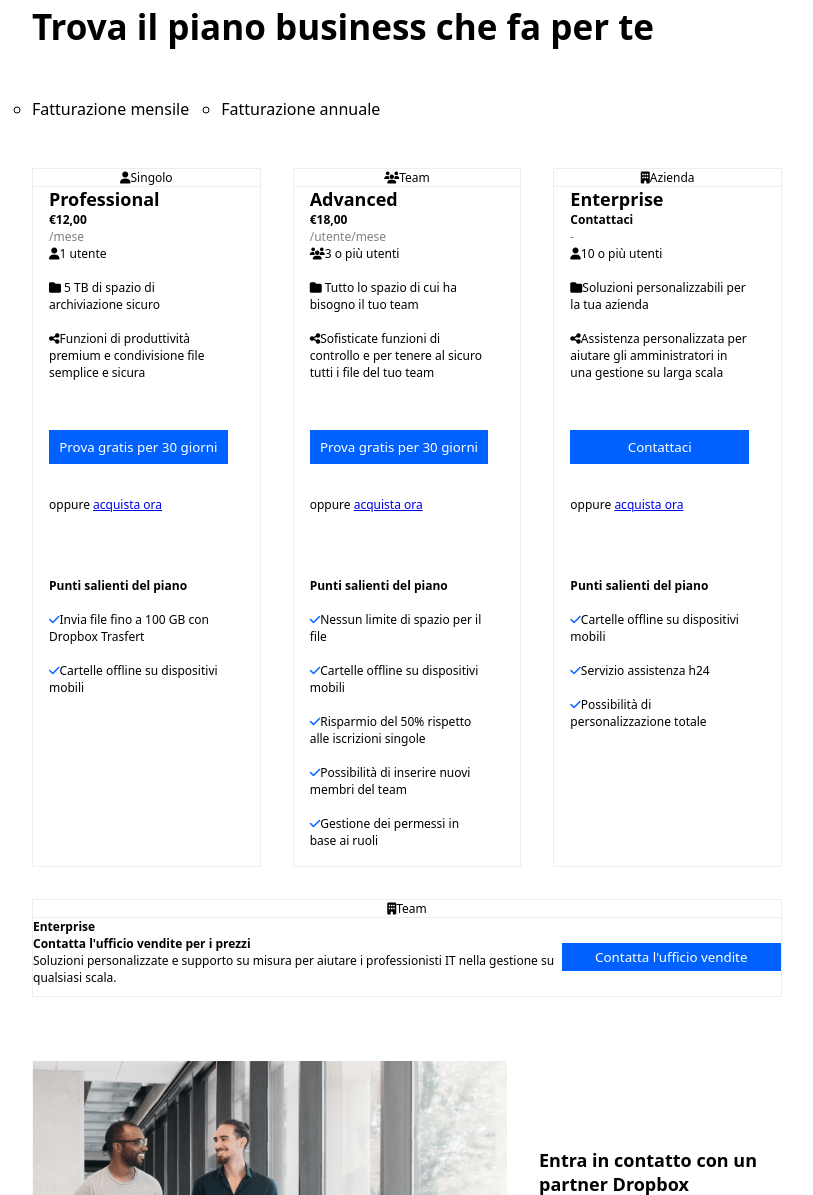
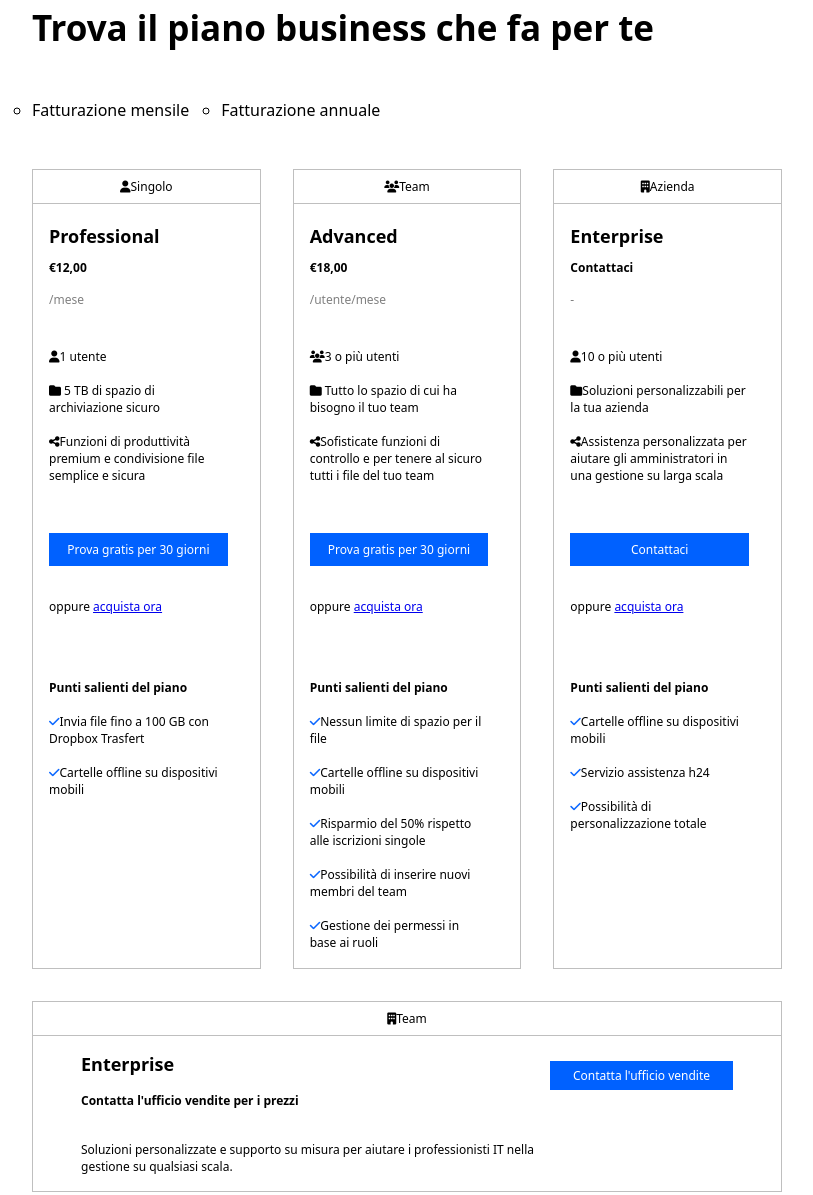
Before and after one commit to Benedetta-Barbone/htmlcss-dropbox, a plain HTML site: page index.html in a window 1280 px wide. Shown: the part 824-2019 px from the top of the page, without its empty margins (233-1046 px from the left). Drawn offline with Linux system fonts and the light colour scheme.

Commit message:
piccole modifiche nav

```diff
--- a/index.html
+++ b/index.html
@@ -189,7 +189,7 @@
                 </section>
                 <section class="enterprise">
                     <div>
-                        <h1>Enterprise</h1>
+                        <h2>Enterprise</h2>
                         <p class="font-bold">Contatta l'ufficio vendite per i prezzi</p>
                         <p>Soluzioni personalizzate e supporto su misura per aiutare i professionisti IT nella gestione su qualsiasi scala.</p>
                     </div>
--- a/style/style.css
+++ b/style/style.css
@@ -16,21 +16,18 @@
 .navigazione{
     display: flex;
     justify-content: space-between;
+    align-items: center;
 }
 
 li{
     padding-right: 2rem;
 }
 
-.logo-small{
-    padding-bottom: 1rem;
-}
-
 nav{
     display: flex;
     justify-content: space-between;
     align-items: center;
-    padding-top: 1rem;
+    padding: 1rem 0;
 }
 
 .btn{
@@ -47,9 +44,14 @@
 }
 
 .btn-prova{
-    padding: 5px 0px;
+    padding: 6px 0px;
   margin: 25px 100px 25px 0;
   width: 100%;
+  font-size: 12px;
+}
+
+.prova-gratuita>button{
+    width: 60%;
 }
 
 
@@ -110,6 +112,7 @@
     padding: 8rem 0;
 }
 
+
 .titolo-sezioni{
     font-weight: 600;
     font-size: 35px;
@@ -135,18 +138,22 @@
 .border{
     border-style: solid;
     border-width: 0.2px;
-    border-color: #eeeeee;
+    border-color: #bfbfbf;
 }
 
 .border-bottom{
     border-bottom-style: solid;
     border-bottom-width: 0.2px;
-    border-bottom-color: #eeeeee;
+    border-bottom-color:#bfbfbf;
 }
 
 .center{
     text-align: center;
+    padding: 0.5rem 0;
+}
 
+h2{
+    padding-top: 1rem;
 }
 
 .advanced{
@@ -189,6 +196,10 @@
     padding-bottom: 3rem;
 }
 
+section.padding-left{
+    line-height: 2rem;
+}
+
 .padding-right{
     padding-right: 2rem;
 }
@@ -208,6 +219,11 @@
 .enterprise{
     display: flex;
     justify-content: space-around;
+    padding: 0 3rem;
+}
+
+.enterprise div>p{
+    padding: 1rem 0;
 }
 
 .contatto{
@@ -350,3 +366,7 @@
 .link div>section{
     line-height: 2rem;
 }
+
+ul.info-generali{
+    padding-top: 2rem;
+}
```
